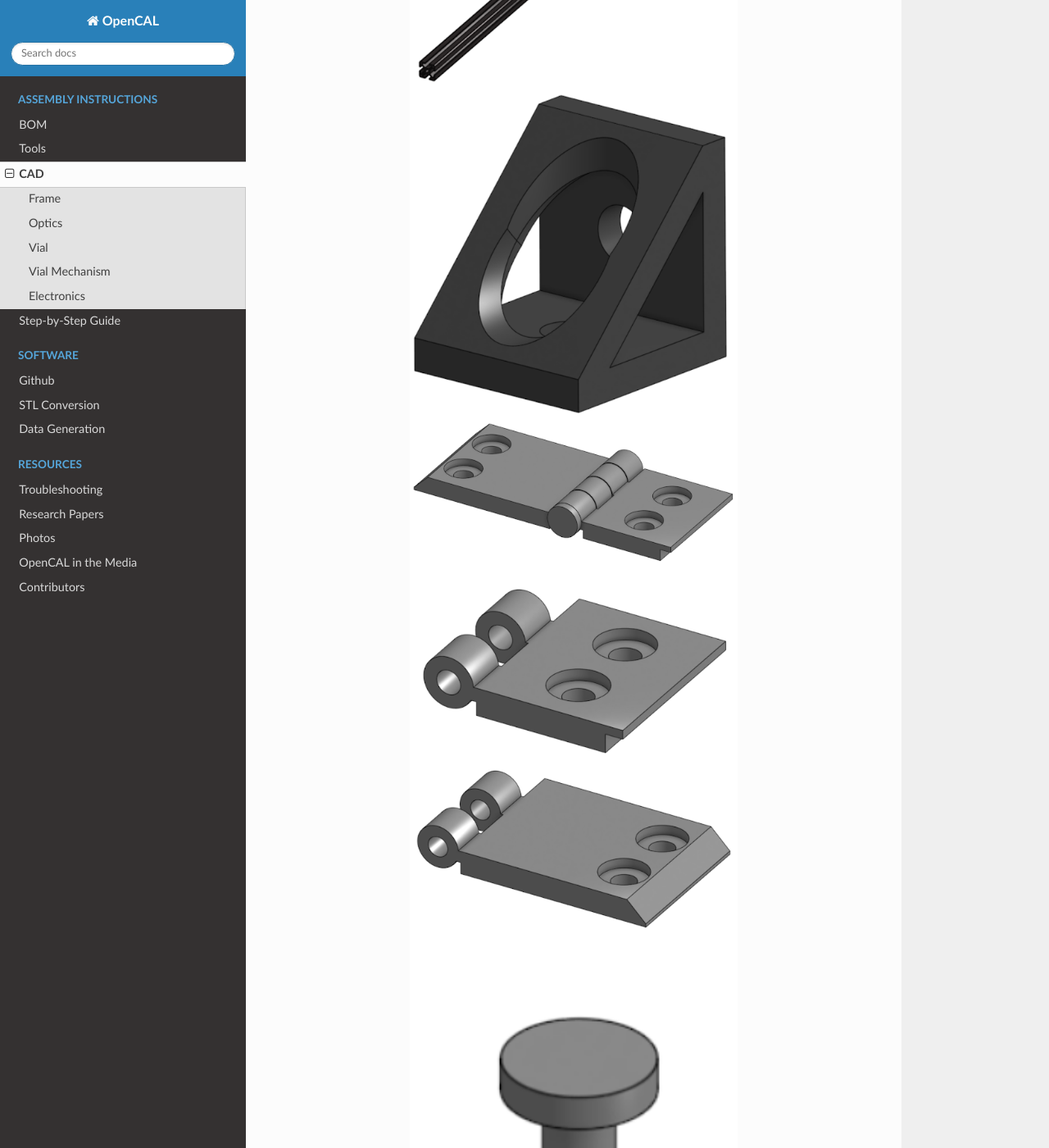
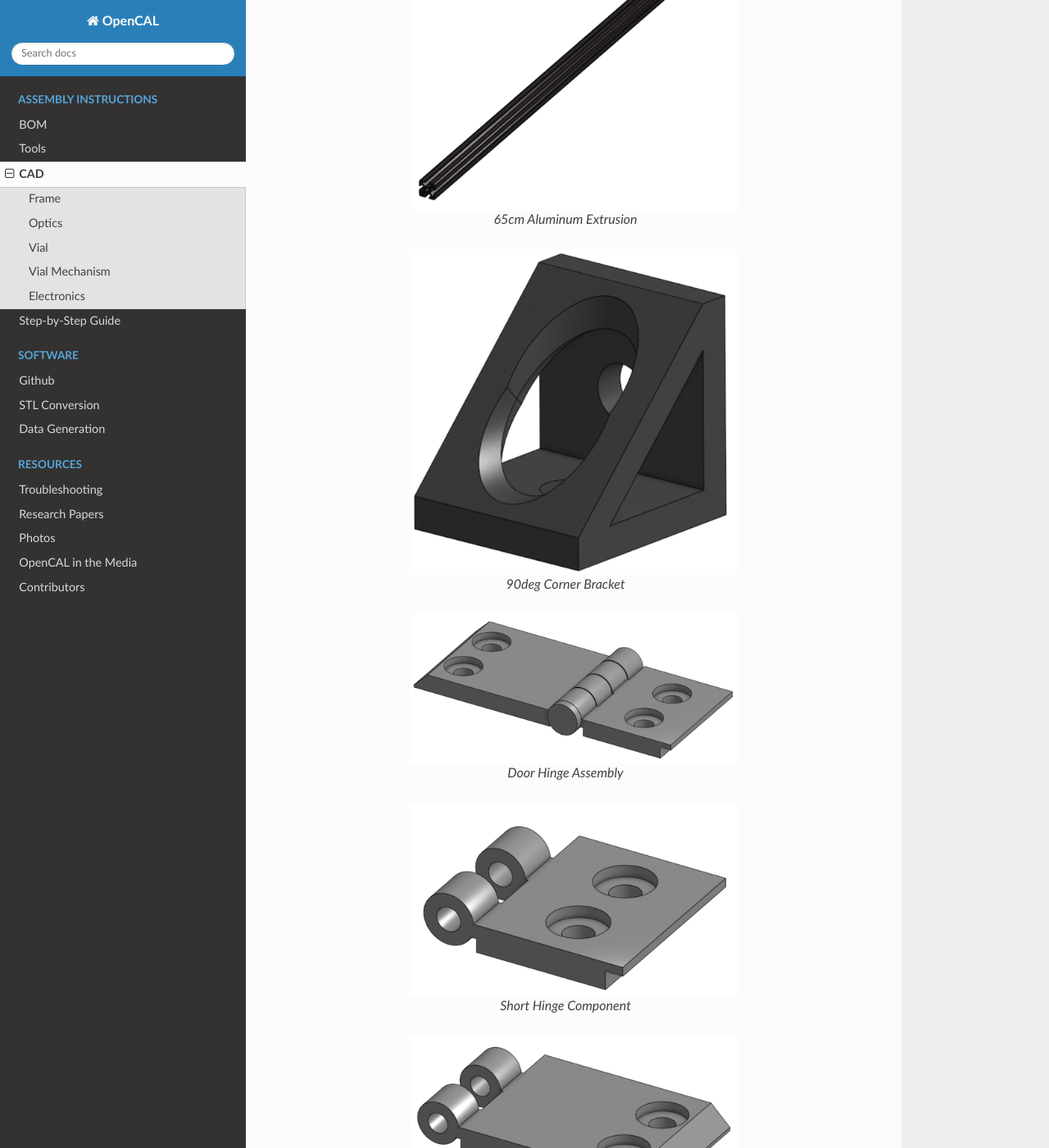
Before and after one commit to computed-axial-lithography/OpenCAL-documentation, a Sphinx documentation site: the page built from docs/source/assembly_instructions/cad.rst, in a window 1280 px wide and 1400 px high, scrolled down 1229 px. Shown: the whole window at 82% size. Built offline with Sphinx 7.4.7 and the Read the Docs theme 3.1.0, drawn with Linux system fonts in a browser that asks for light colours; some of the changed text lies outside the part shown.

Commit message:
updated frame images to figures

```diff
--- a/docs/source/assembly_instructions/cad.rst
+++ b/docs/source/assembly_instructions/cad.rst
@@ -6,85 +6,121 @@ Below are images of the CAD separated by subsections. Downloads for the CAD are
 Frame
 ----------
 
-.. image:: ../static/Frame/frame_assembly.png
+.. figure:: ../static/Frame/frame_assembly.png
    :width: 400px
    :align: center
 
-.. image:: ../static/Frame/frame.png
+   Frame Assembly
+
+.. figure:: ../static/Frame/frame.png
    :width: 400px
    :align: center
 
-.. image:: ../static/Frame/25cm_aluminum_extrusion.png
+   Frame
+
+.. figure:: ../static/Frame/25cm_aluminum_extrusion.png
    :width: 400px
    :align: center
 
-.. image:: ../static/Frame/65cm_aluminum_extrusion.png
+   25cm Aluminum Extrusion
+
+.. figure:: ../static/Frame/65cm_aluminum_extrusion.png
    :width: 400px
    :align: center
 
-.. image:: ../static/Frame/90deg_corner_bracket.png
+   65cm Aluminum Extrusion
+
+.. figure:: ../static/Frame/90deg_corner_bracket.png
    :width: 400px
    :align: center
 
-.. image:: ../static/Frame/door_hinge_assembly.png
+   90deg Corner Bracket
+
+.. figure:: ../static/Frame/door_hinge_assembly.png
    :width: 400px
    :align: center
 
-.. image:: ../static/Frame/short_hinge.png
+   Door Hinge Assembly
+
+.. figure:: ../static/Frame/short_hinge.png
    :width: 400px
    :align: center
 
-.. image:: ../static/Frame/long_hinge.png
+   Short Hinge Component
+
+.. figure:: ../static/Frame/long_hinge.png
    :width: 400px
    :align: center
 
-.. image:: ../static/Frame/hinge_pin.png
+   Long Hinge Component
+
+.. figure:: ../static/Frame/hinge_pin.png
    :width: 400px
    :align: center
 
-.. image:: ../static/Frame/TPU_feet.png
+   Hinge Pin
+
+.. figure:: ../static/Frame/TPU_feet.png
    :width: 400px
    :align: center
 
-.. image:: ../static/Frame/back_panel_panel.png
+   TPU Feet
+
+.. figure:: ../static/Frame/back_panel_panel.png
    :width: 400px
    :align: center
 
-.. image:: ../static/Frame/back_vial_panel.png
+   Back Projector Panel
+
+.. figure:: ../static/Frame/back_vial_panel.png
    :width: 400px
    :align: center
 
-.. image:: ../static/Frame/front_vial_panel.png
+   Back Vial Panel
+
+.. figure:: ../static/Frame/front_vial_panel.png
    :width: 400px
    :align: center
 
-.. image:: ../static/Frame/left_bottom_panel.png
+   Front Vial Panel
+
+.. figure:: ../static/Frame/left_bottom_panel.png
    :width: 400px
    :align: center
 
-.. image:: ../static/Frame/right_bottom_panel.png
+   Left Bottom Panel
+
+.. figure:: ../static/Frame/right_bottom_panel.png
    :width: 400px
    :align: center
 
-.. image:: ../static/Frame/side_vial_panel.png
+   Right Bottom Panel
+
+.. figure:: ../static/Frame/side_vial_panel.png
    :width: 400px
    :align: center
 
-.. image:: ../static/Frame/top_projector_panel.png
+   Side Vial Panel
+
+.. figure:: ../static/Frame/top_projector_panel.png
    :width: 400px
    :align: center
 
-.. image:: ../static/Frame/top_vial_panel.png
+   Top Projector Panel
+
+.. figure:: ../static/Frame/top_vial_panel.png
    :width: 400px
    :align: center
 
+   Top Vial Panel
+
 Optics
 ----------
-Insert Images Here.
+Test
 
 Vial
 ----------
-Insert Images Here.
+T1
 
 Vial Mechanism
 --------------
```
